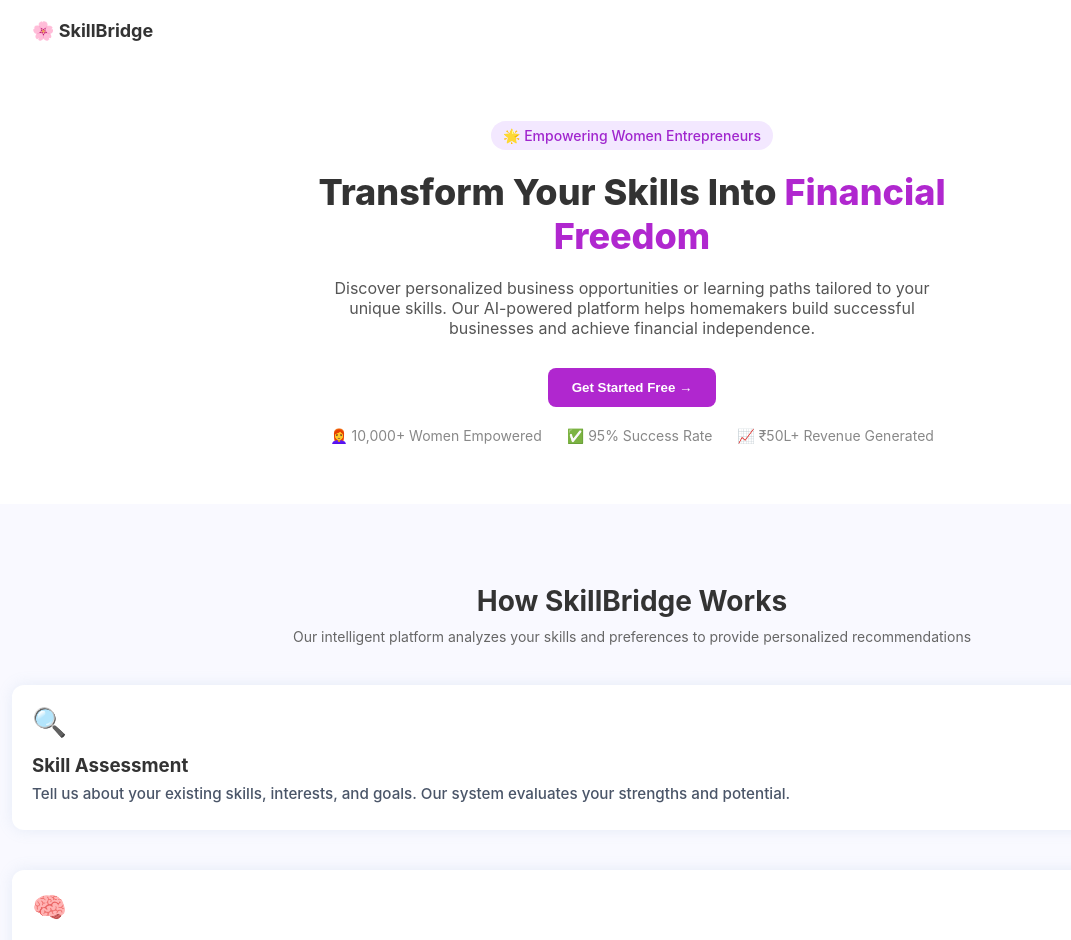
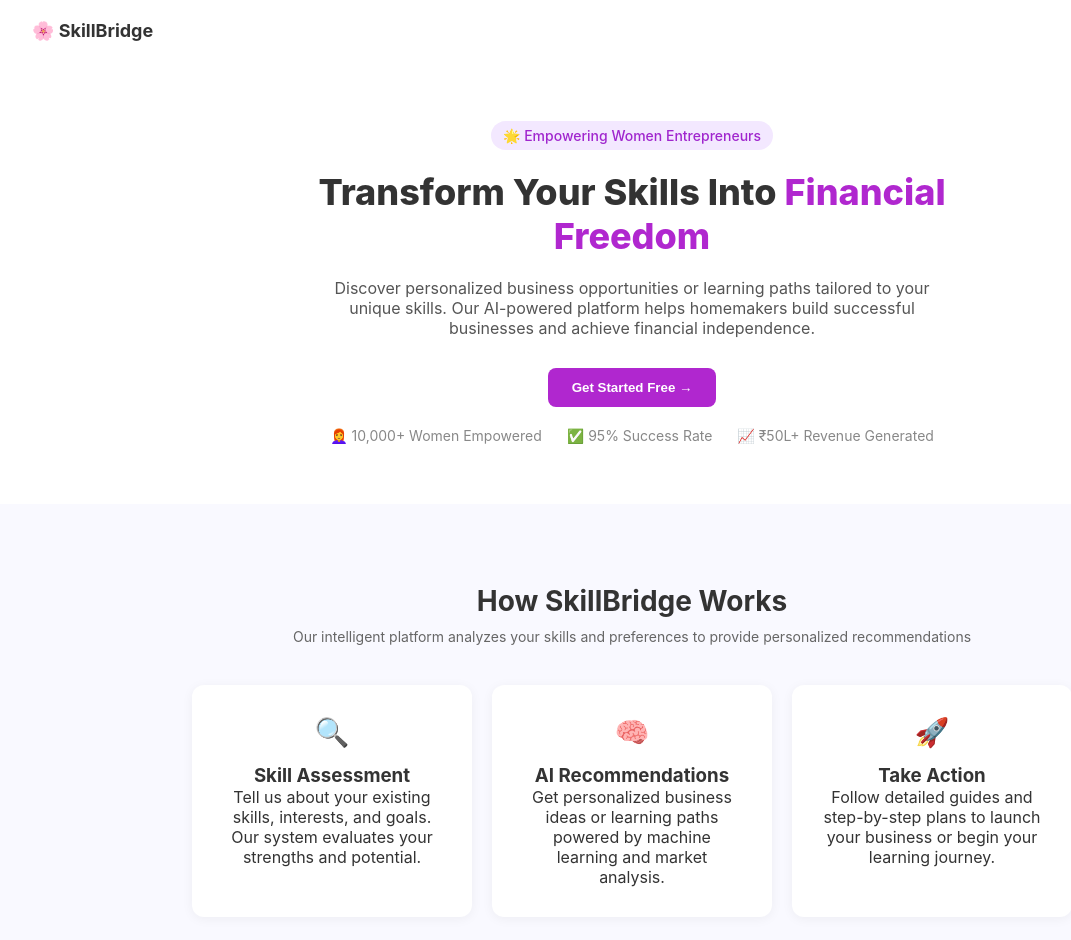
Before and after one commit to karreem-unnisa/skill-recommender, a React (Create React App) app in the folder frontend/: page / in a window 1280 px wide. Shown: the top 940 px of the page, without its empty margins (8-1079 px from the left). Built offline with nearby package versions, Linux system fonts and the light colour scheme.

Commit message:
Removed the card conflict

```diff
--- a/frontend/src/pages/Home.css
+++ b/frontend/src/pages/Home.css
@@ -138,7 +138,7 @@
 }
 
 /* Cards for results */
-.card {
+.cardHome {
   background: white;
   border-radius: 12px;
   box-shadow: 0 0 15px rgba(120, 160, 200, 0.15);
@@ -147,21 +147,20 @@
   transition: box-shadow 0.3s ease;
   width: 100%;
   box-sizing: border-box;
-   text-align: left; /* ✅ Force left alignment */
 }
 
 
-.card:hover {
+.cardHome:hover {
   box-shadow: 0 0 25px rgba(120, 160, 220, 0.35);
 }
 
-.card h4 {
+.cardHome h4 {
   color: #34567a;
   margin-bottom: 12px;
   text-shadow: 0 0 4px rgba(100, 140, 180, 0.25);
 }
 
-.card p {
+.cardHome p {
   margin: 6px 0;
   line-height: 1.4;
   color: #4a5568;
--- a/frontend/src/pages/Home.js
+++ b/frontend/src/pages/Home.js
@@ -124,7 +124,7 @@ const Home = () => {
             <>
               <h3>Business Recommendations:</h3>
               {results.map((rec, idx) => (
-                <div key={idx} className="card">
+                <div key={idx} className="cardHome">
                   <h4>{rec.business_idea}</h4>
                   <p><strong>Matched Skills:</strong> {Array.isArray(rec.matched_skills) ? rec.matched_skills.join(', ') : 'N/A'}</p>
                   <p><strong>Business Type:</strong> {rec.business_type}</p>
@@ -145,7 +145,7 @@ const Home = () => {
             <>
               <h3>Learning Resources:</h3>
               {results.map((rec, idx) => (
-                <div key={idx} className="card">
+                <div key={idx} className="cardHome">
                   <h4>{rec.resource_name}</h4>
                   <p><strong>Platform:</strong> {rec.platform}</p>
                   <p><strong>Skill:</strong> {rec.skill_name}</p>
@@ -161,7 +161,7 @@ const Home = () => {
                 <>
                   <h3>Business you can start After Learning:</h3>
                   {bonus.map((b, i) => (
-                    <div key={i} className="card">
+                    <div key={i} className="cardHome">
                       <h4>{b.business_idea}</h4>
                       <p><strong>Matched Skills:</strong> {Array.isArray(b.matched_skills) ? b.matched_skills.join(', ') : 'N/A'}</p>
                       <p><strong>Monthly Income:</strong> ₹{b.monthly_income}</p>
```
